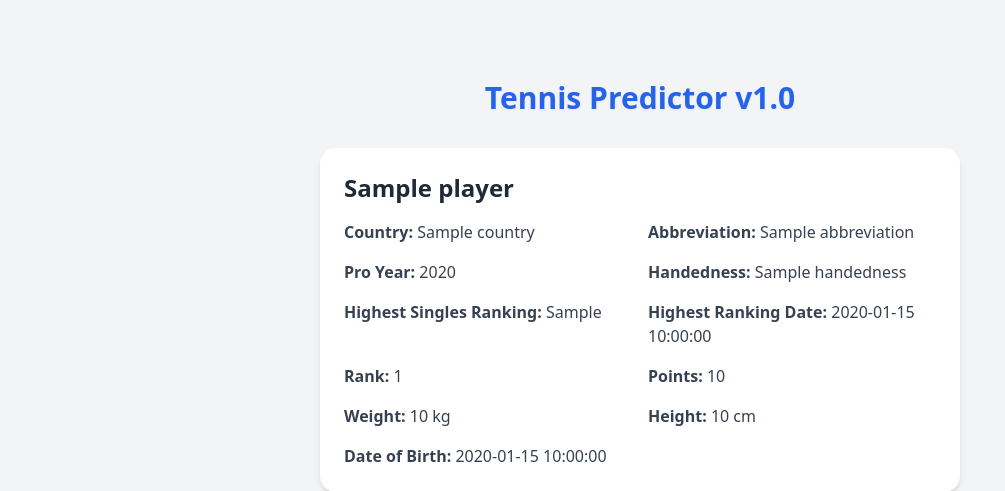
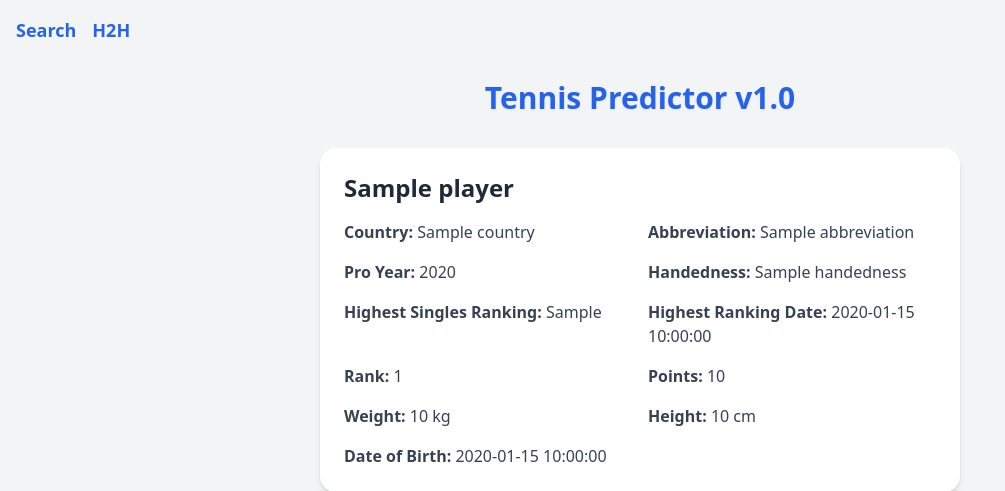
Before and after one commit to KeiSaj7/TennisProject, a Flask app: template web_server/templates/player.html in a window 1280 px wide. Shown: the top 491 px of the page, without its empty margins (0-1005 px from the left). Run offline with Flask 3, Linux system fonts and the light colour scheme; the template is opened without the code that fills it: most values are stand-ins (such as "Sample title", 1, 10 or a date in 2020); some libraries are stand-ins or nearby versions.

Commit message:
added navigation buttons in /player/<name> route

```diff
--- a/web_server/templates/player.html
+++ b/web_server/templates/player.html
@@ -6,6 +6,10 @@
     <script src="https://cdn.tailwindcss.com"></script>
 </head>
 <body class="bg-gray-100 min-h-screen font-sans">
+    <div class="absolute top-4 left-4 flex space-x-4 text-white text-lg font-semibold">
+        <a href="{{ url_for('home') }}" class="hover:underline {{ 'underline' if active_tab == 'search' else '' }} text-blue-600">Search</a>
+        <a href="{{ url_for('h2h') }}" class="hover:underline {{ 'underline' if active_tab == 'h2h' else '' }} text-blue-600">H2H</a>
+    </div>
     <div class="max-w-2xl mx-auto pt-20 px-4">
         <!-- App Title -->
         <h1 class="text-3xl font-bold text-center text-blue-600 mb-8 drop-shadow-sm">
```
